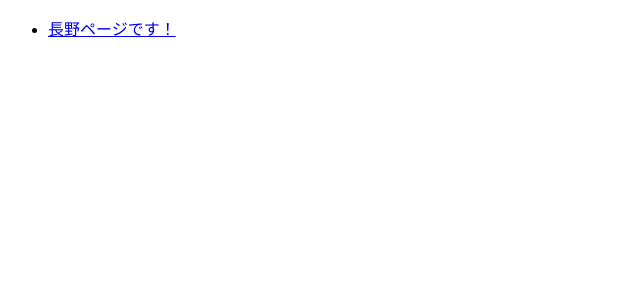
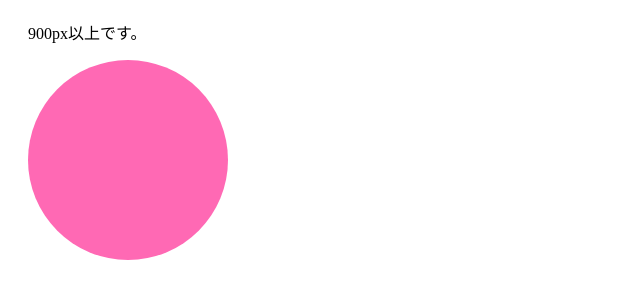
Before and after one commit to aquraum/practice, a plain HTML site: page index.html in a window 1280 px wide. Shown: the whole page, without its empty margins (0-640 px from the left). Drawn offline with Linux system fonts and the light colour scheme.

Commit message:
#2 削除しました。

```diff
--- a/index.html
+++ b/index.html
@@ -12,11 +12,11 @@
 </head>
 
 <body>
-    <nav>
-        <ul>
-            <li><a href="./nagano/">長野ページです！</a></li>
-        </ul>
-    </nav>
+    <div class="responsive">
+        <p class="ika">900px以下です。</p>
+        <p class="ijyo">900px以上です。</p>
+        <div class="circle"></div>
+    </div>
 </body>
 
 </html>
```
Also changed, not shown: nagano/index.html (deleted, +0 -18 lines).
